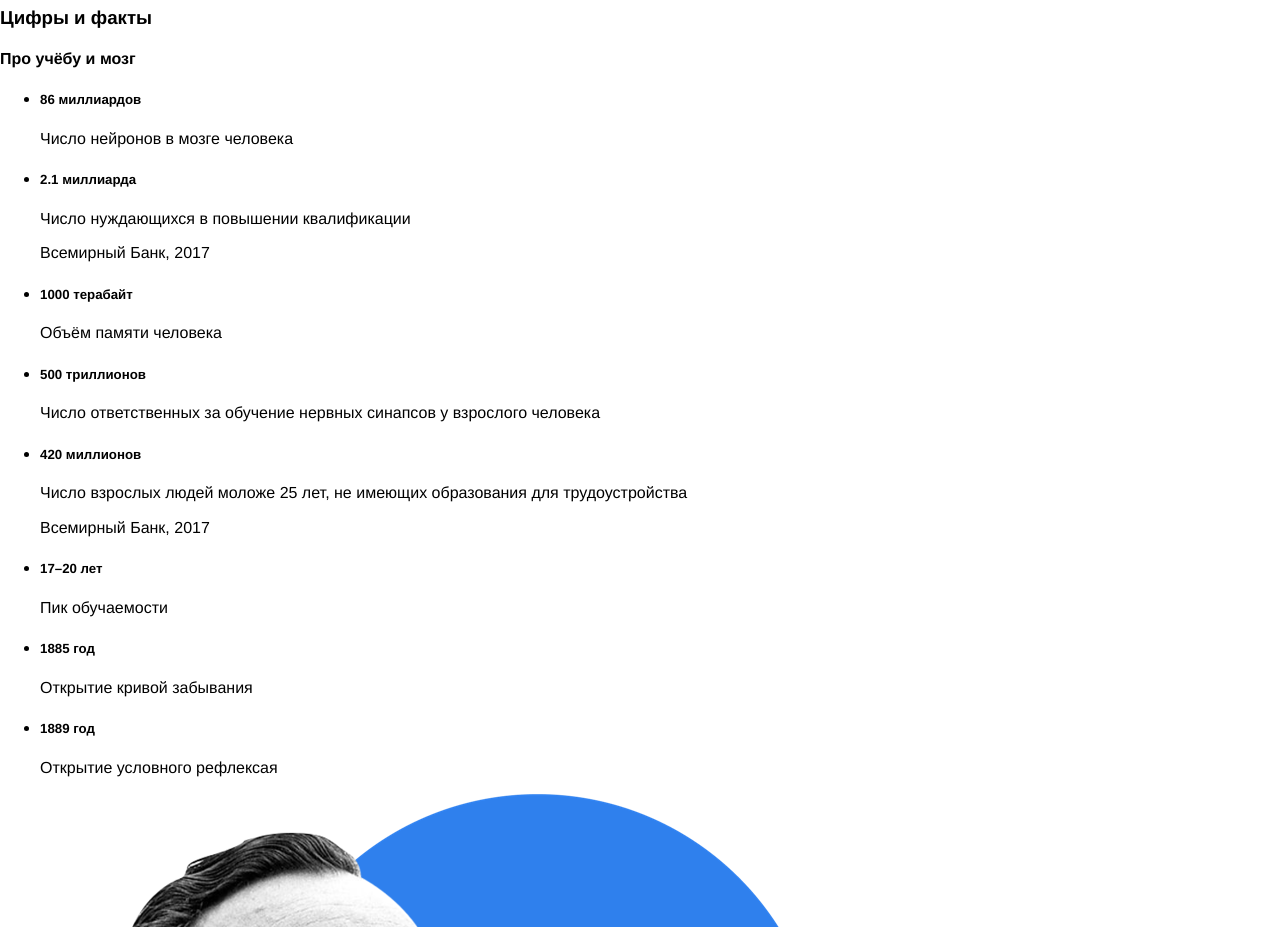
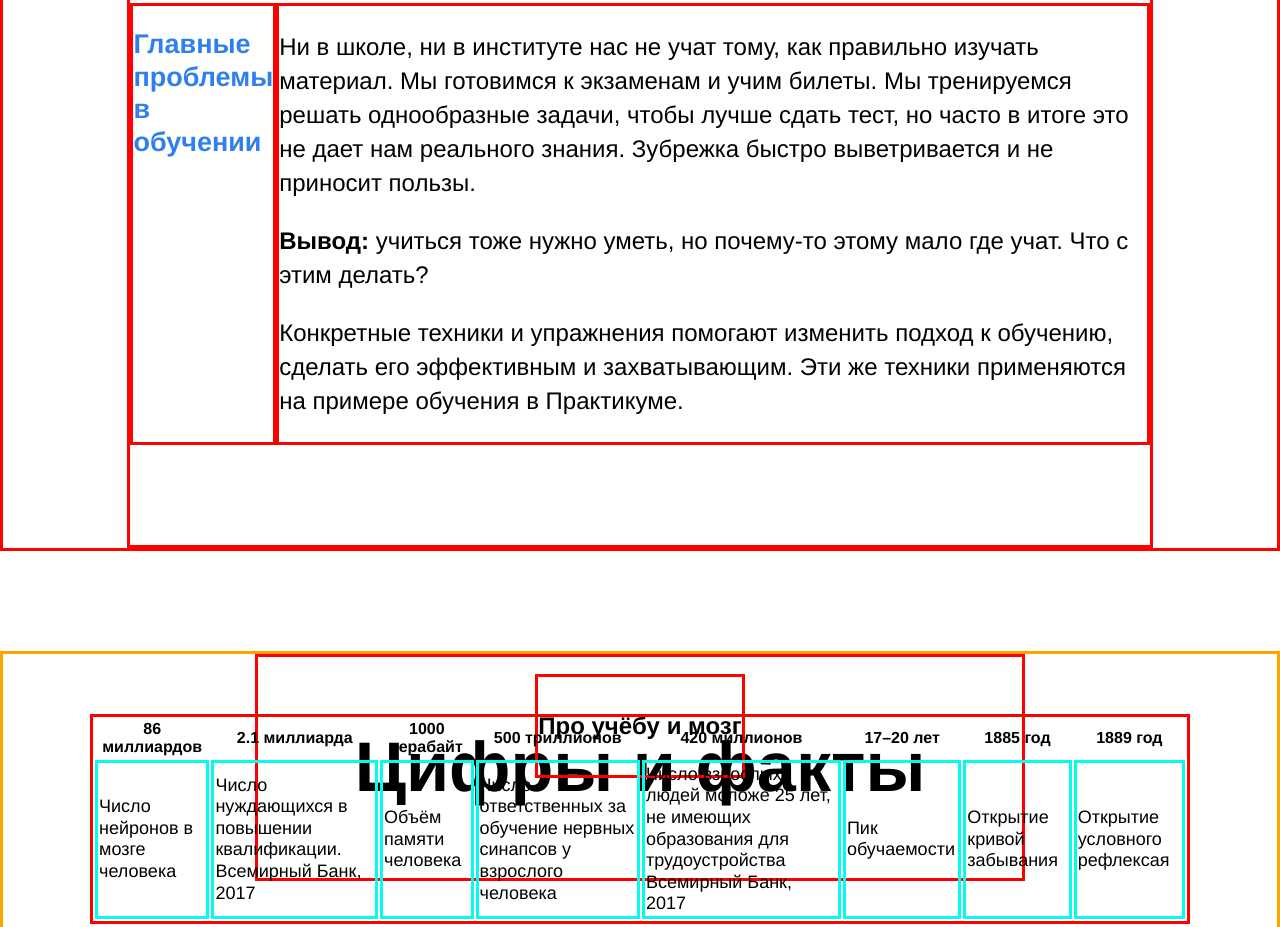
Before and after one commit to margarita-tsaruk/how-to-learn, a plain HTML site: page index.html in a window 1280 px wide. Shown: the part 959-1886 px from the top of the page. Drawn offline with Linux system fonts and the light colour scheme.

Commit message:
second changes

```diff
--- a/index.html
+++ b/index.html
@@ -25,10 +25,11 @@
 
     <main class="content">
       <section class="description">
-        <section class="two-columns"></section>
+        <div class="description__two-columns">
               <div class="two-columns__brief">
                 <h2>Главные проблемы в обучении</h2>
               </div>
+
               <div class="two-columns__main-text">
                 <div class="two-columns_paragraph"><!--Правильно ли вкладывать парграф в мейн текст?-->
                 <p>Ни в школе, ни в институте нас не учат тому, как правильно изучать материал. Мы
@@ -46,8 +47,9 @@
                 в Практикуме.</p>
                 </div>
               </div>
+         </div>
       </section>
-      </section>
+
 
       <section class="digits">
         <section class="section-title">
@@ -56,42 +58,28 @@
         <section class="section-subtitle">
           <h4>Про учёбу и мозг</h4><!--Неуверенна, что правильный заголовок-->
         </section>
-        <ul class="table">
-          <li class="table__cell"><!--Мне кажется внусти тейбл хединг и таабл текст во внуть селл-->
-              <h5 class="table__heading">86 миллиардов</h5>
-              <p class="table__text">Число нейронов в мозге человека</p>
-          </li>
-          <li class="table__cell">
-            <h5 class="table__heading">2.1 миллиарда</h5>
-            <p class="table__text">Число нуждающихся в повышении квалификации</p>
-            <p>Всемирный Банк, 2017</p>
-          </li>
-          <li class="table__cell">
-            <h5 class="table__heading">1000 терабайт</h5>
-            <p class="table__text">Объём памяти человека</p>
-          </li>
-          <li class="table__cell">
-            <h5 class="table__heading">500 триллионов</h5>
-            <p class="table__text">Число ответственных за обучение нервных синапсов у взрослого человека</p>
-          </li>
-          <li class="table__cell">
-            <h5 class="table__heading">420 миллионов</h5>
-            <p class="table__text">Число взрослых людей моложе 25 лет, не имеющих образования для трудоустройства</p>
-            <p>Всемирный Банк, 2017</p>
-          </li>
-          <li class="table__cell">
-            <h5 class="table__heading">17–20 лет</h5>
-            <p class="table__text">Пик обучаемости</p>
-          </li>
-          <li class="table__cell">
-            <h5 class="table__heading">1885 год</h5>
-            <p class="table__text">Открытие кривой забывания</p>
-          </li>
-          <li class="table__cell">
-            <h5 class="table__heading">1889 год</h5>
-            <p class="table__text">Открытие условного рефлексая</p>
-          </li>
-        </ul>
+        <table class="table">
+          <tr class="table__cell"><!--Мне кажется внусти тейбл хединг и таабл текст во внуть селл-->
+              <th class="table__heading">86 миллиардов</th>
+              <th class="table__heading">2.1 миллиарда</th>
+              <th class="table__heading">1000 терабайт</th>
+              <th class="table__heading">500 триллионов</h5>
+              <th class="table__heading">420 миллионов</th>
+              <th class="table__heading">17–20 лет</th>
+              <th class="table__heading">1885 год</th>
+              <th class="table__heading">1889 год</th>
+          </tr>
+            <tr>
+              <td class="table__text">Число нейронов в мозге человека</td>
+              <td rowspan="2" class="table__text">Число нуждающихся в повышении квалификации. Всемирный Банк, 2017</td>
+              <td class="table__text">Объём памяти человека</td>
+              <td class="table__text">Число ответственных за обучение нервных синапсов у взрослого человека</td>
+              <td rowspan="2" class="table__text">Число взрослых людей моложе 25 лет, не имеющих образования для трудоустройства Всемирный Банк, 2017</td>
+              <td class="table__text">Пик обучаемости</td>
+              <td class="table__text">Открытие кривой забывания</td>
+              <td class="table__text">Открытие условного рефлексая</td>
+            </tr>
+        </table>
       </section>
 
       <section class="feynman">
--- a/styles/style.css
+++ b/styles/style.css
@@ -17,13 +17,14 @@
   position: relative;
   display: flex;
   align-items: center;
-  margin-bottom: 0;
+  z-index: -1;
   /* Добавила позицию. выше установили ограничения для секции */
 }
 
 .logo {
   width: 183px;
   height: 32px;
+  z-index: 0;
 }
 
 .logo_place_header {
@@ -40,22 +41,23 @@
     left: 64px;
     line-height: 96px;
     font-size: 102px;
-    font-weight: 500;
+    font-weight: 550;
     position: absolute;
     margin: auto;
     border: solid red;
+    z-index: 2;
 }
 
 .header__subtitle {
-    width: 388px; /* Чуть увеличила также ка макетее */
+    width: 400px; /* Чуть увеличила также ка макетее */
     left: 64px;
     bottom: 30px;
     line-height: 25px;
     font-size: 18px;
     font-weight: normal;
     position: absolute;
+    z-index: 3;
 
-    border: solid red;
 }
 
 .header__link {
@@ -63,11 +65,13 @@
 }
 
 .header__main-illustration {
-width: 765px;
-height: 608px;
-position: absolute;
-right: 0;
-bottom: 0;
+  width: 765px;
+  height: 608px;
+  position: absolute;
+  right: 0;
+  bottom: 0;
+  order: 2;
+  z-index: 3;
 }
 
 /* ниже мы привели пример двух селекторов, чтобы вы вспомнили запись элемента */
@@ -76,22 +80,110 @@ bottom: 0;
   width: 568px;
   position: absolute;
   right: 0;
-  margin-top: 64px;
   background-color: #2f80ed;
+  z-index: 1;
+
+  border: solid red; /*remove!*/
+}
+
+.description {
+  min-width: 784px;
+  margin-top: 100px;
+  margin-bottom: 100px;
+  display: flex;
+  justify-content: center;
+
+  border: solid red; /*remove!*/
+}
+
+.description__two-columns {
+  width: 80%;
+  padding: 100px 0;
+  display: flex;
+
+  border: solid red; /*remove!*/
+}
+
+.two-columns__brief {
+  width: 175px;
+  line-height: 1.2;
+  font-size: 18px;
+  font-weight: normal;
+  color: #2f80ed;
+
+  border: solid red; /*remove!*/
+}
+
+.two-columns__main-text {
+  line-height: 34px;
+  font-size: 24px;
+  font-weight: normal;
+
+  border: solid red; /*remove!*/
+}
+
+.two-columns__span-accent {
+  line-height: 34px;
+  font-size: 24px;
+  font-weight: 600;
+}
+
+.digits {
+  min-width: 784px;
+  position: relative;
+  display: flex;
+  justify-content: center;
+  margin: 100px 0;
+  border: solid orange; /*remove!*/
+  min-height: 600px;
 
 }
+.section-title {
+  width: 60%;
+  line-height: 1.15;
+  text-align: center;
+  font-size: 60px;
+  font-weight: 600;
+  margin: auto;
+  padding: 0;
+  position: absolute;
+
+  border: solid red; /*remove!*/
+}
+
+.section-subtitle {
+  line-height: 34px;
+  margin-top: 20px;
+  font-size: 24px;
+  font-weight: normal;
+  position: absolute;
+
+  border: solid red; /*remove!*/
+}
+
+.table {
+  display: flex;
+  flex-flow: column wrap;
+  margin-top: 60px;
+  justify-content: space-around;
+  width: 1100px;
+  margin: 60px auto 100px;
+  position: absolute;
 
 
 
+  border: solid red; /*remove!*/
+}
 
+.table__text {
+  margin-top: 20px;
+  line-height: 1.2;
+  text-align: left;
+  font-size: 18px;
+  font-weight: normal;
 
-
-
-
-
-
-
-
+  border: solid rgb(0, 255, 234); /*remove!*/
+}
 
 
 
```
Lines whose indentation alone changed are shown as unchanged.
